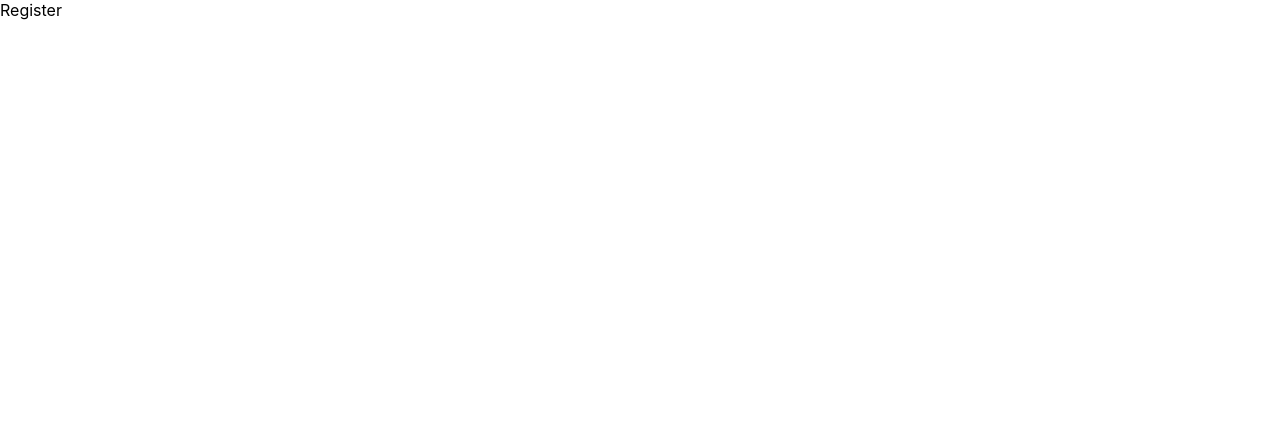
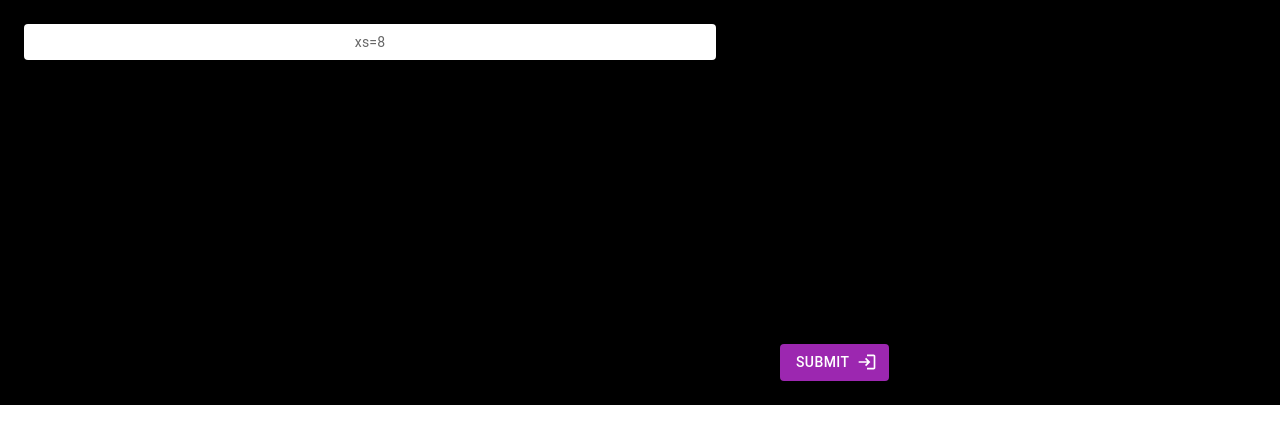
Before and after one commit to damianjasinski/bnabd_front, a React (Create React App) app: page /register in a window 1280 px wide. Shown: the top 444 px of the page. Built offline with nearby package versions, Linux system fonts and the light colour scheme.

Commit message:
add forms

```diff
--- a/package.json
+++ b/package.json
@@ -5,6 +5,7 @@
   "dependencies": {
     "@emotion/react": "^11.9.0",
     "@emotion/styled": "^11.8.1",
+    "@mui/icons-material": "^5.6.2",
     "@mui/material": "^5.6.2",
     "@testing-library/jest-dom": "^5.16.4",
     "@testing-library/react": "^13.1.1",
@@ -12,9 +13,9 @@
     "axios": "^0.26.1",
     "react": "^18.0.0",
     "react-dom": "^18.0.0",
+    "react-router-dom": "^6.0.2",
     "react-scripts": "5.0.1",
-    "web-vitals": "^2.1.4",
-    "react-router-dom": "^6.0.2"
+    "web-vitals": "^2.1.4"
   },
   "scripts": {
     "start": "react-scripts start",
--- a/src/Guest/Register.js
+++ b/src/Guest/Register.js
@@ -1,9 +1,164 @@
-import React from 'react'
+import React, { useState } from 'react'
+import { TextField } from '@mui/material'
+import Box from '@mui/material/Box';
+import { Button } from '@mui/material';
+import LoginIcon from '@mui/icons-material/Login';
+import Paper from '@mui/material/Paper';
+import Grid from '@mui/material/Grid';
+import { styled } from '@mui/material/styles';
+
+
+
+const Item = styled(Paper)(({ theme }) => ({
+  backgroundColor: theme.palette.mode === 'dark' ? '#1A2027' : '#fff',
+  ...theme.typography.body2,
+  padding: theme.spacing(1),
+  textAlign: 'center',
+  color: theme.palette.text.secondary,
+}));
 
 export default function Register() {
+  const [firstName, setfirstName] = useState('')
+  const [firstNameError, setfirstNameError] = useState(false)
+
+  const [email, setEmail] = useState('')
+  const [emailError, setEmailError] = useState(false)
+
+  const [password, setPassword] = useState('')
+  const [passwordError, setPasswordError] = useState(false)
+
+  const [retryPassword, setRetryPassword] = useState('')
+  const [retryPasswordError, setRetryPasswordError] = useState(false)
+
+  const handleSubmit = (e) => {
+
+    e.preventDefault()
+
+    if (firstName === '') {
+      setfirstNameError(true)
+    } else {
+      setfirstNameError(false)
+    }
+
+    if (email === '') {
+      setEmailError(true)
+    } else {
+      setEmailError(false)
+    }
+
+    if (password === '') {
+      setPasswordError(true)
+    } else {
+      setPasswordError(false)
+    }
+
+    if (retryPassword === '') {
+      setRetryPasswordError(true)
+    } else {
+      setRetryPasswordError(false)
+    }
+
+    console.log(firstName)
+    console.log(email)
+    console.log(password)
+    console.log(retryPassword)
+
+  }
   return (
-    <div>
-      Register
-    </div>
+    <Box sx={{
+      height: '100%',
+      backgroundColor: 'black'
+    }}>
+
+    <Grid container spacing={2}>
+
+
+      <Grid item lg={7}>
+      <Box sx={{
+        color: 'text.secondary',
+
+        m: 3
+      }}>
+        <Item>xs=8</Item>
+
+      </Box>
+      </Grid>
+
+      <Grid item lg={5}>
+
+
+      <Box sx={{
+        color: 'text.secondary',
+        m: 3
+      }}>
+
+        <form noValidate onSubmit={handleSubmit}>
+
+          <Box sx={{ my: 3 }}>
+            <TextField
+              onChange={(e) => setfirstName(e.target.value)}
+              label="Imię"
+              variant="outlined"
+              color="secondary"
+              fullWidth
+              required
+              error={firstNameError}
+            />
+          </Box>
+          <Box sx={{ my: 3 }}>
+            <TextField
+              onChange={(e) => setEmail(e.target.value)}
+              label="e-mail"
+              variant="outlined"
+              color="secondary"
+              fullWidth
+              required
+              error={emailError}
+            />
+          </Box>
+
+          <Box sx={{ my: 3 }}>
+            <TextField
+              onChange={(e) => setPassword(e.target.value)}
+              label="Hasło"
+              variant="outlined"
+              color="secondary"
+              fullWidth
+              required
+              error={passwordError}
+            />
+          </Box>
+          <Box sx={{ my: 3 }}>
+            <TextField
+              onChange={(e) => setRetryPassword(e.target.value)}
+              label="Powtórz hasło"
+              variant="outlined"
+              color="secondary"
+              fullWidth
+              required
+              error={retryPasswordError}
+            />
+          </Box>
+
+          <Button
+            type="submit"
+            color="secondary"
+            variant="contained"
+            endIcon={<LoginIcon />}
+          >
+            Submit
+          </Button>
+
+        </form>
+
+
+      </Box>
+
+
+      </Grid>
+    </Grid>
+
+</Box>
+
   )
 }
```
Also changed, not shown: 1 other file (tests, documents, lock files or other folders).
